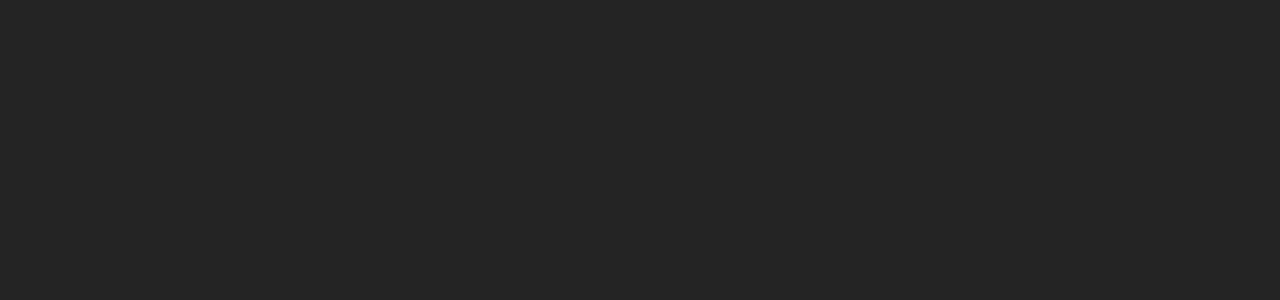
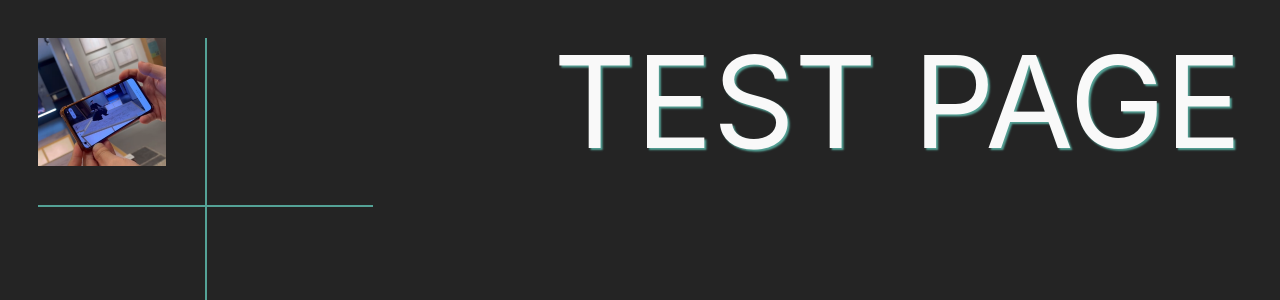
Before and after one commit to Pannic17/Vite-Homepage-24, a Vue app: page /test in a window 1280 px wide. Before the commit this address had no page. Shown: the top 300 px of the page. Built offline with nearby package versions, Linux system fonts and the light colour scheme.

Commit message:
page header test

```diff
--- a/src/router.js
+++ b/src/router.js
@@ -32,6 +32,11 @@
         name: 'Projects',
         component: Projects
     },
+    {
+        path: '/test',
+        name: 'Test',
+        component: () => import('./views/Page.vue')
+    }
 ];
 
 const router = createRouter({
--- a/src/style.css
+++ b/src/style.css
@@ -15,7 +15,7 @@
   --title-color: #f9f9f9;
   --context-color: #aaaaaa;
   --hover-color: #54a296;
-  --background-color: #1a1a1a;
+  --background-color: #242424;
 }
 
 
--- a/src/views/Home.vue
+++ b/src/views/Home.vue
@@ -19,6 +19,10 @@
 
 function go2Projects() {
   router.push('/projects')
+}
+
+function go2Test() {
+  router.push('/test')
 }
 
 onMounted(() => {
@@ -79,7 +83,13 @@
         <a href="https://www.instagram.com/pannic17/" target="_blank"><img class="p-social" src="../assets/icon_ins.png" alt="Instagram"></a>
       </div>
 
+      <button
+          class="sub-button"
+          @click="go2Test"
+      >TEST</button>
+
     </div>
+
   </div>
   <div id="three-canvas"></div>
 </template>
--- a/src/views/Page.vue
+++ b/src/views/Page.vue
@@ -3,26 +3,114 @@
 </script>
 
 <template>
-  <div class="p-head">
-    <div class="ph-cover">
-      <img src="/image/ZAR-Cover.png" alt="Cover Image">
+  <div class="p-hd">
+    <div class="p-header p-inline">
+      <div class="p-left">
+        <img src="/image/ZAR-Cover.png" alt="Cover Image" class="ph-cover">
+        <div class="ph-divider-v"></div>
+      </div>
+      <div class="ph-title">TEST PAGE</div>
     </div>
+    <div class="p-divider p-inline">
+      <div class="p-divider-inline"></div>
+      <div class="p-divider-center"></div>
+      <div class="p-divider-inline"></div>
+    </div>
+    <div class="p-content p-inline">
+      <div class="p-left">
+        <div class="p-category"></div>
+        <div class="ph-divider-v"></div>
+      </div>
+
+      <div class="p-main"></div>
+    </div>
+  </div>
+
+  <!--
     <div class="ph-info">
       <div class="ph-subtitles">
         <div class="ph-year"></div>
-        <div class="ph-tags">
-          <!--TODO: reference MenuSection line 72-->
-        </div>
+        <div class="ph-tags"></div>
       </div>
-      <div class="ph-title"></div>
-    </div>
-  </div>
-  <div class="p-content">
-    <div class="p-catagory"></div>
-    <div class="p-main"></div>
-  </div>
+  -->
+
 </template>
 
 <style scoped>
+.p-hd {
+  display: flex;
+  flex-direction: column;
+  justify-content: start;
+  align-items: center;
+  width: 100vw;
+  background-color: var(--background-color);
+}
+
+.p-header {
+  height: 10vw;
+  margin-top: 3vw;
+}
+
+.p-left {
+  display: flex;
+  flex-direction: row;
+  justify-content: start;
+  align-items: end;
+}
+
+.ph-cover {
+  width: 10vw;
+  height: 10vw;
+}
+
+.ph-divider-v {
+  width: 2px;
+  height: 10vw;
+  margin-inline: 3vw;
+  background-color: var(--hover-color);
+}
+
+.ph-title {
+  text-align: right;
+  color: var(--title-color);
+  text-shadow: 2px 2px 2px var(--hover-color);
+  font-size: 10vw;
+  line-height: 1;
+  align-items: center;
+  vertical-align: top;
+}
+
+.p-inline {
+  box-sizing: border-box;
+  display: flex;
+  flex-direction: row;
+  justify-content: space-between;
+  align-items: center;
+  width: 100vw;
+  padding-inline: 3vw;
+}
+
+.p-divider {
+  height: calc(6vw + 2px);
+  justify-content: start;
+}
+
+.p-divider-inline {
+  height: 2px;
+  margin-block: 3vw;
+  width: 13vw;
+  background-color: var(--hover-color);
+}
+
+.p-divider-center {
+  height: calc(6vw + 2px);
+  width: 2px;
+  background-color: var(--hover-color);
+}
+
+.p-category {
+  width: 10vw;
+}
+
 
 </style>
```
